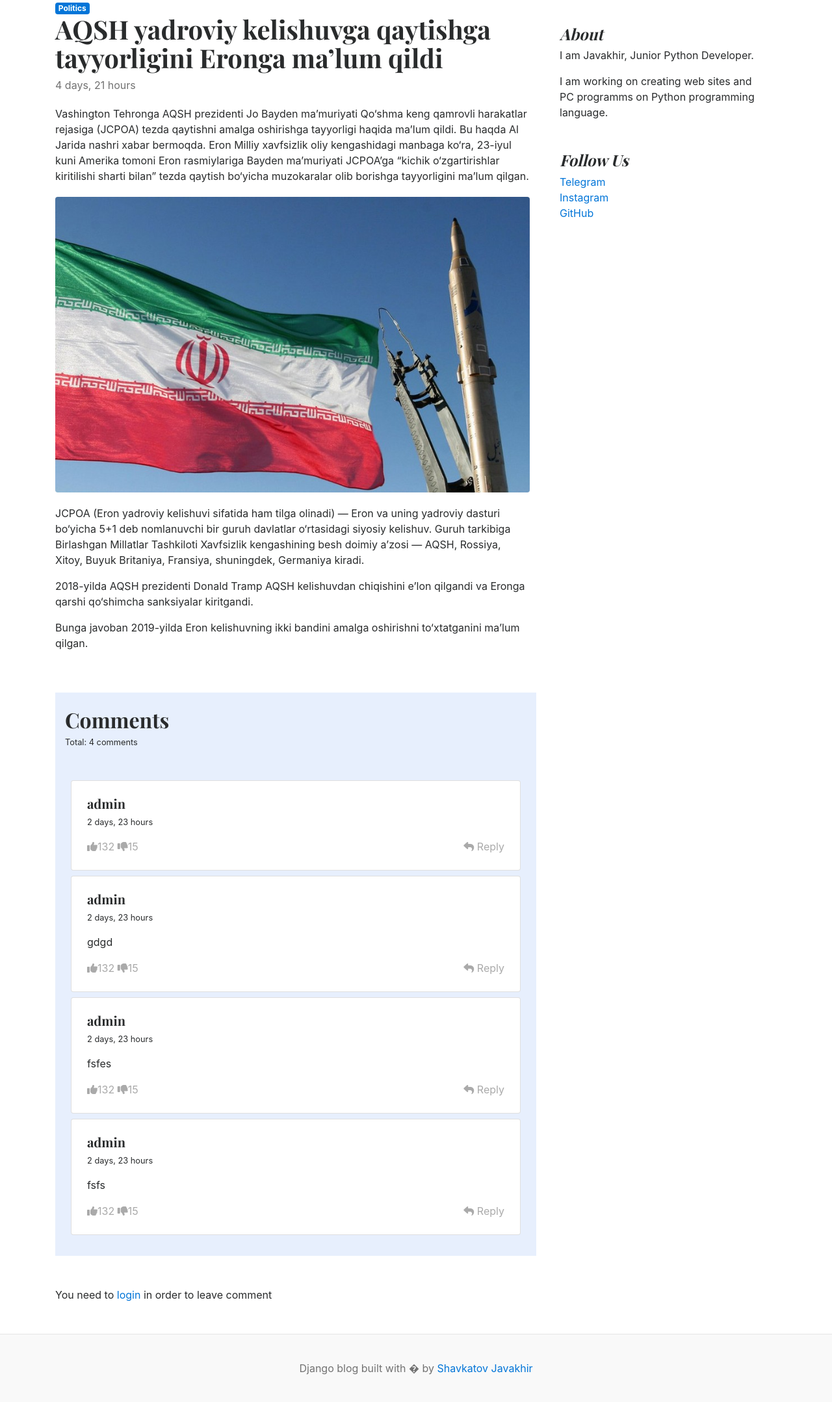
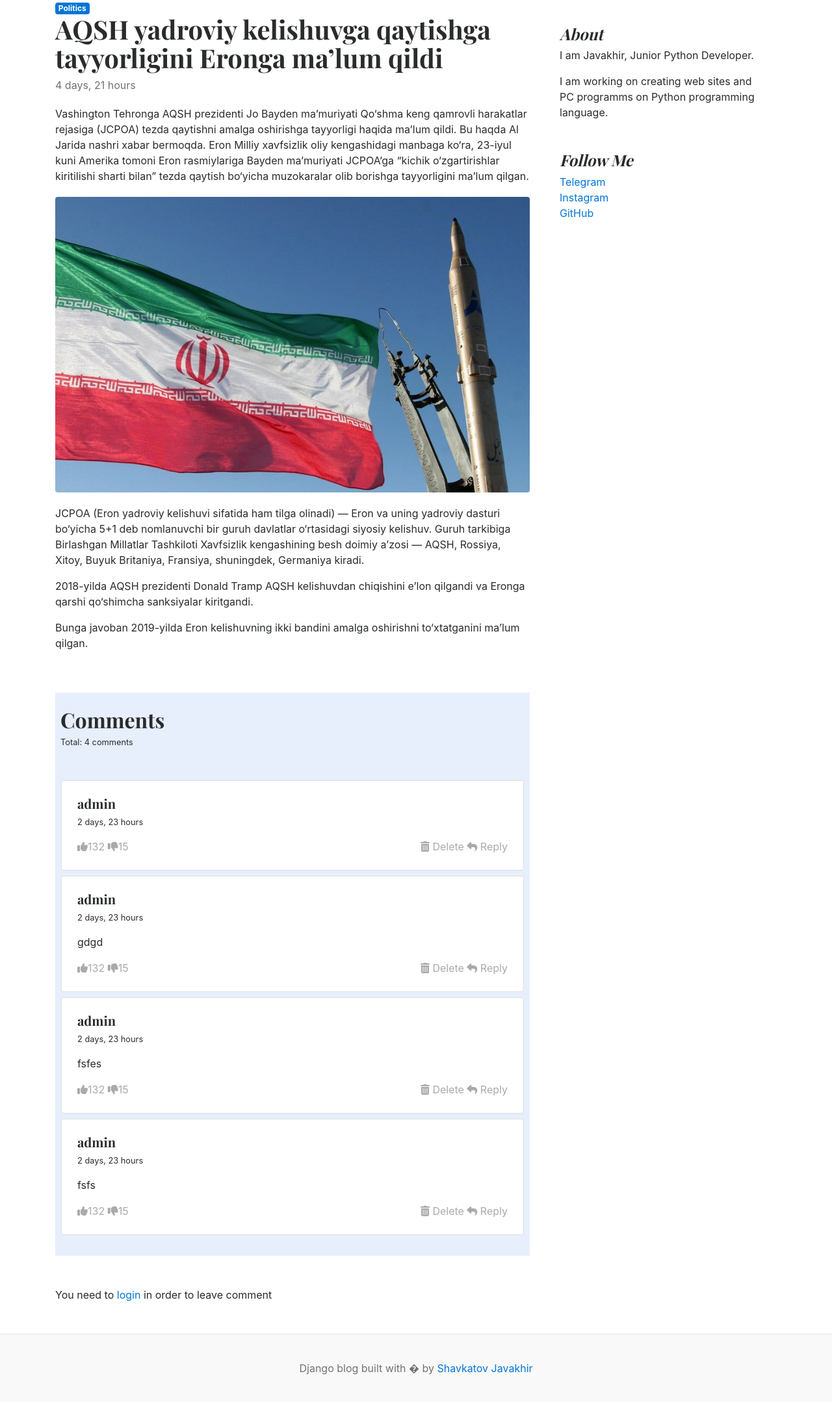
Before and after one commit to Diamondman51/blog, a Django app: a page that uses templates/blog.html in a window 1280 px wide. Shown: the part 135-2293 px from the top of the page at 65% size. Run offline with Django 5.2, Linux system fonts and the light colour scheme; data comes from the database, SQL or seed files in the repository; both versions use the stored data as it was after the commit; some libraries are stand-ins or nearby versions.

Commit message:
comments improved

```diff
--- a/blogs/urls.py
+++ b/blogs/urls.py
@@ -8,4 +8,5 @@ urlpatterns = [
     path("blog/<slug:blog_slug>", blog, name='blog'),
     path('category/<int:category_id>', posts_by_category, name="posts_by_category"),
     path('search/', search, name="search"),
+    path('delete_comment/<int:comment_id>', delete_comment, name='delete_comment')
 ]
--- a/blogs/views.py
+++ b/blogs/views.py
@@ -43,15 +43,21 @@ def blog(request, blog_slug):
         }
         return render(request, "blog.html", context)
     elif request.method == "POST":
-        if request.POST.get("comment",):
+        if request.POST.get("comment").strip():
             comment = Comment()
             comment.user = request.user
             comment.blog = blog
             comment.text = request.POST.get("comment")
             comment.save()
-            return HttpResponseRedirect(request.path_info)
+            return HttpResponseRedirect('#comment-text')
         else:
             return HttpResponseRedirect(request.path_info)
+
+
+def delete_comment(request, comment_id):
+    comment = get_object_or_404(Comment, id=comment_id)
+    comment.delete()
+    return HttpResponseRedirect(request.META.get("HTTP_REFERER", "") + "#comment-text")
 
 
 # @login_required(login_url='login')
--- a/templates/about.html
+++ b/templates/about.html
@@ -14,7 +14,7 @@
       </div>
 
       <div class="p-3">
-        <h4 class="font-italic">Follow Us</h4>
+        <h4 class="font-italic">Follow Me</h4>
         <ol class="list-unstyled">
           {% for link in links %}
           <li><a href="{{link.link}}" target="_blank">{{link.name}}</a></li>
--- a/templates/blog.html
+++ b/templates/blog.html
@@ -37,21 +37,12 @@
         {% endfor %}
       </div>
       <!-- /.blog-post -->
-    </div>
-    <!-- /.blog-main -->
-
-    {% include 'about.html' %}
-    <!-- /.blog-sidebar -->
-  </div>
-  <!-- /.row -->
-  <!-- Comment -->
       <style>
        .link-muted { color: #aaa; } .link-muted:hover { color: #1266f1; }
       </style>
-
-     <section style="background-color: #e7effd;" class="col-8 mb-2 border">
-       <h2 class="pt-4">Comments</h2>
-     <p class="small">
+      <section style="background-color: #e7effd;" class=" mb-2 border">
+          <h2 class="pt-4 pl-2">Comments</h2>
+        <p class="pl-2 small">
           Total: {{count}} comments
         </p>
           <div class="row d-block justify-content-center p-4">
@@ -71,21 +62,21 @@
                             <a href="#!" class="link-muted me-2"><i class="fas fa-thumbs-up me-1"></i>132</a>&nbsp;
                             <a href="#!" class="link-muted"><i class="fas fa-thumbs-down me-1"></i>15</a>
                           </div>
+                          <div class="d-block align-items-center">
+                            <a href="{% url 'delete_comment' comment.id %}" class="link-muted"><i class="fa-solid fa-trash-can ml-auto"></i> Delete</a>
                             <a href="#!" class="link-muted"><i class="fas fa-reply me-1"></i> Reply</a>
                           </div>
                         </div>
                       </div>
                     </div>
                   </div>
+                </div>
                 {% endfor %}
-
-
               </div>
-
       </section>
       {% if user.is_authenticated %}
-         <div class="comment-section mb-5 pb-2 p-0 col-8">
-           <label for="comment-text" class="form-label">Leave Comment</label>
+      <div class="comment-section mb-5 pb-2 p-0 ">
+        <label for="comment-text" class="form-label pl-2">Leave Comment</label>
           <form action="" method="post">
            {% csrf_token %}
             <div class="mb-3 form-group">
@@ -97,6 +88,15 @@
       {% else %}
       <div class="comment-section my-5 p-0 col-8">You need to <a href="{% url 'login' %}">login</a> in order to leave comment</div>
       {% endif %}
+    </div>
+    <!-- /.blog-main -->
+
+    {% include 'about.html' %}
+    <!-- /.blog-sidebar -->
+
+  </div>
+  <!-- /.row -->
+  <!-- Comment -->
   <!-- End Comment -->
 </main>
 
```
Also changed, not shown: db.sqlite3. Lines whose indentation alone changed are shown as unchanged.
